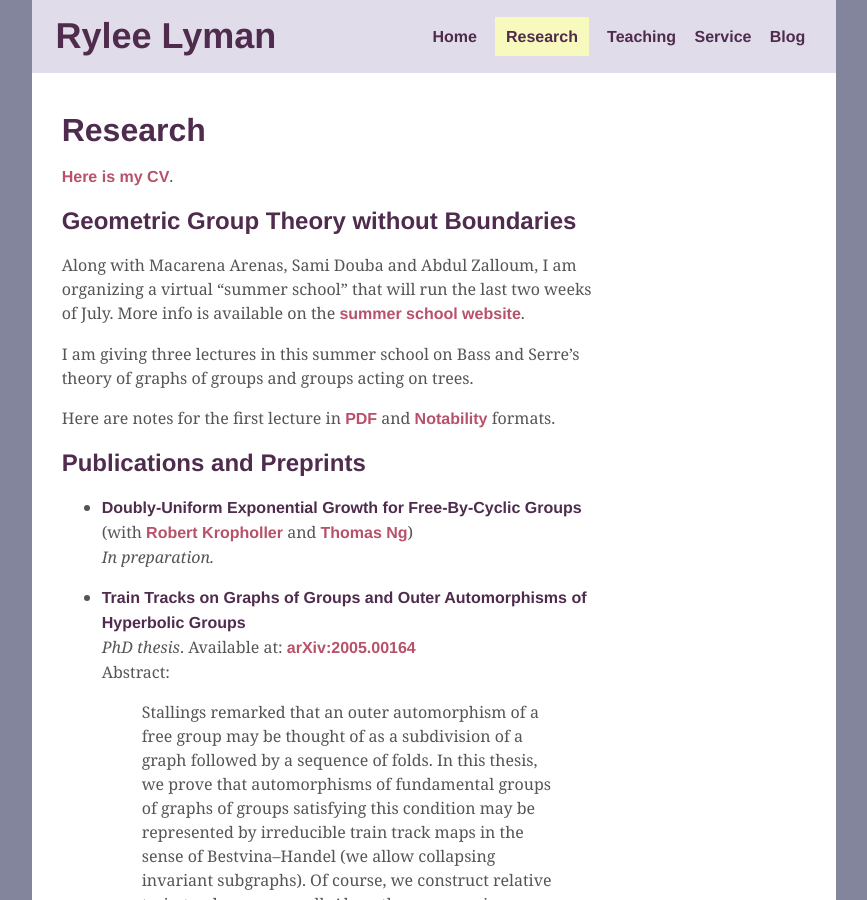
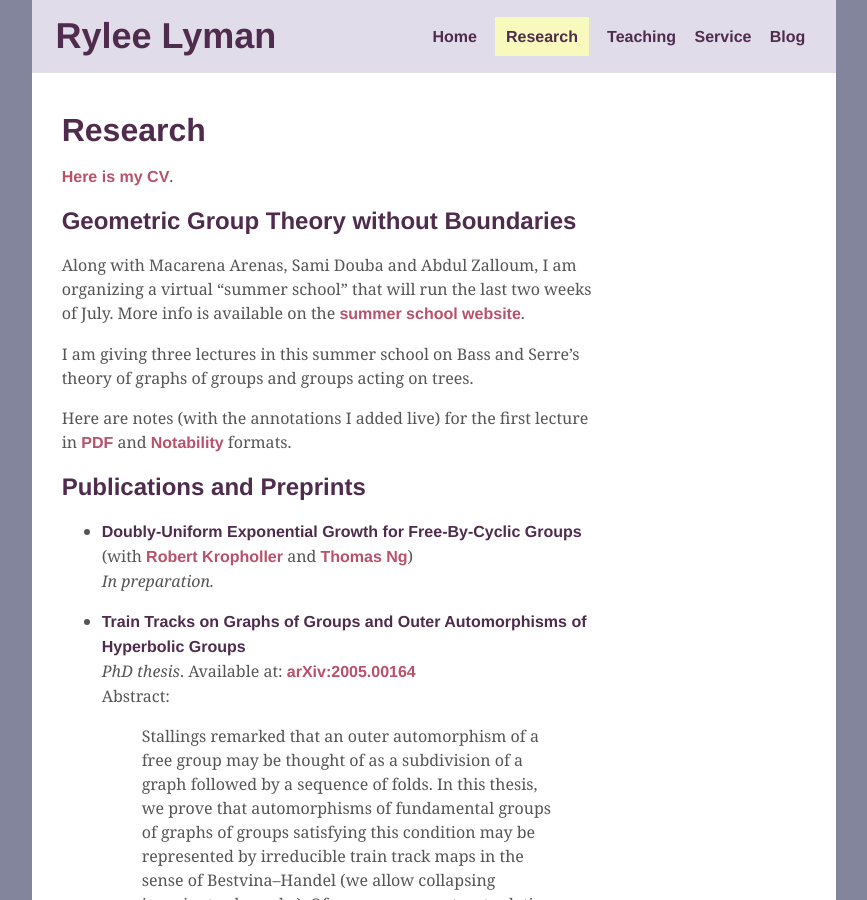
Before and after one commit to ryleelyman/Site, a Jekyll site: the page built from research.md, in a window 1280 px wide and 900 px high. Shown: the whole window, without its empty margins (206-1073 px from the left). Built offline with Jekyll 4.4.1, drawn with Linux system fonts in a browser that asks for light colours; formulas are drawn with MathJax 3.

Commit message:
update slides for first lecture

```diff
--- a/research.md
+++ b/research.md
@@ -16,7 +16,8 @@ More info is available on the [summer school website](https://sites.google.com/v
 I am giving three lectures in this summer school on Bass and Serre's theory
 of graphs of groups and groups acting on trees.
 
-Here are notes for the first lecture in [PDF][Lecture1PDF] and [Notability][Lecture1Note] formats.
+Here are notes (with the annotations I added live)
+for the first lecture in [PDF][Lecture1PDF] and [Notability][Lecture1Note] formats.
 
 [Lecture1PDF]: {{ "assets/pdfs/GGTWB1.pdf" | relative_url }}
 [Lecture1Note]: {{ "assets/pdfs/GGTWB1.note" | relative_url }}
```
Also changed, not shown: 17 other files.
